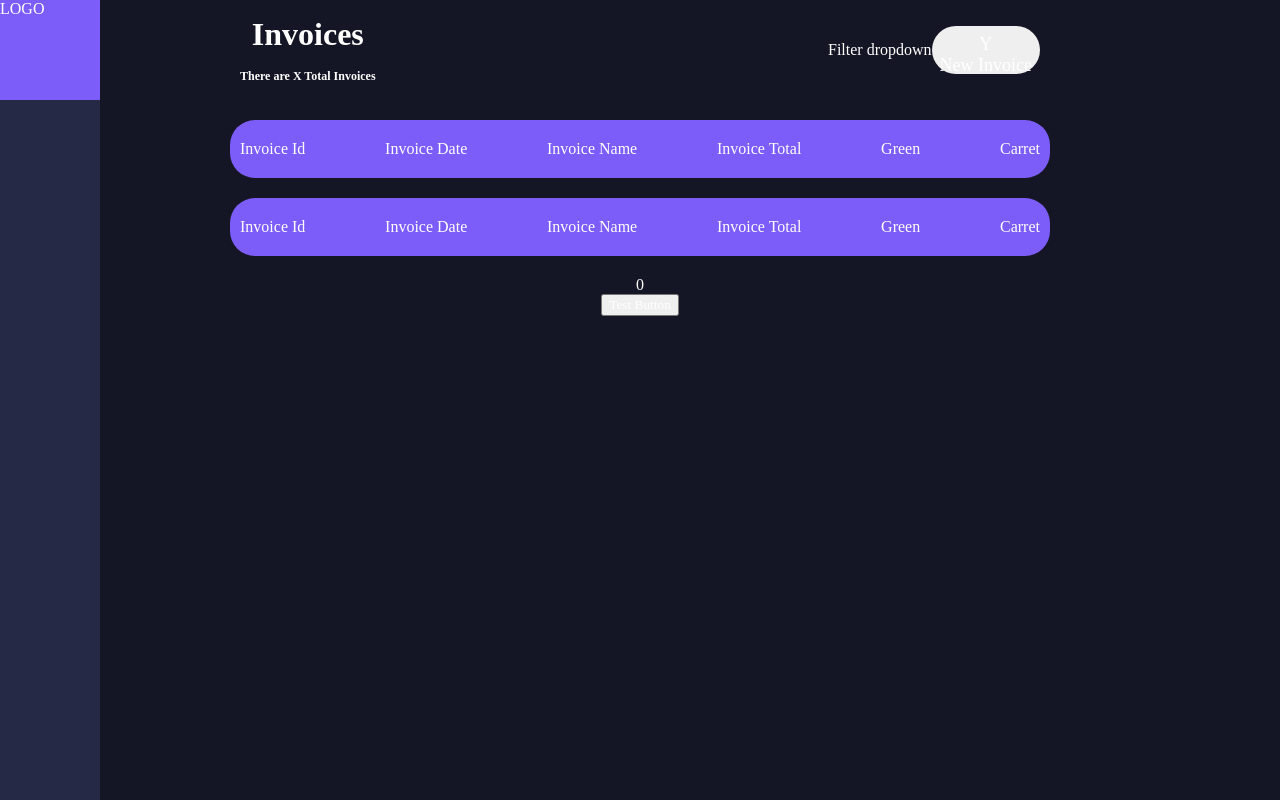
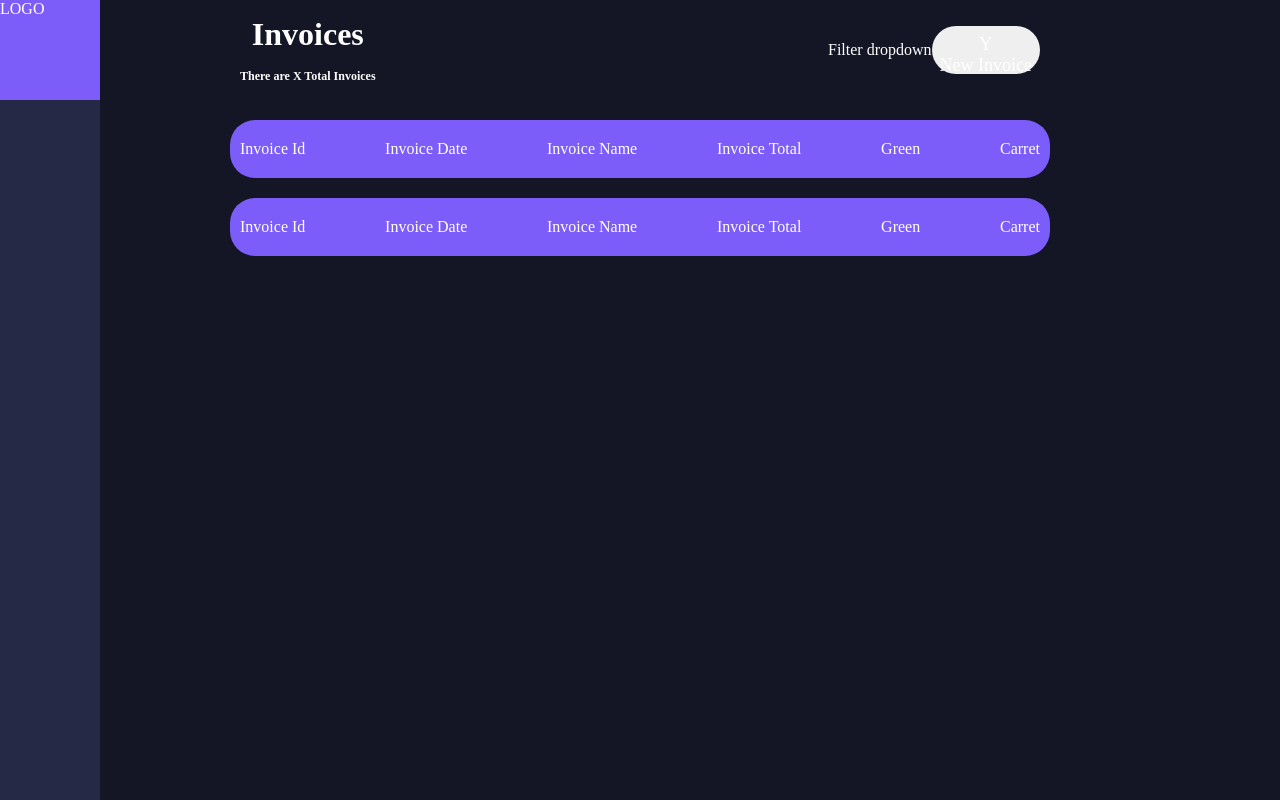
Before and after one commit to thomaswalkerdev/invoice-app, a React (Create React App) app: page / in a window 1280 px wide. Built offline with nearby package versions, Linux system fonts and the light colour scheme.

Commit message:
remove test provider content

```diff
--- a/src/views/invoice-list.tsx
+++ b/src/views/invoice-list.tsx
@@ -15,10 +15,6 @@ export function InvoiceList({ ...props }) {
           return <InvoiceEntry key={i} />;
         })}
       </div>
-      <div>{state?.count}</div>
-      <button onClick={() => dispatch({ type: InvoiceActions.CreateInvoice })}>
-        Test Button
-      </button>
     </>
   );
 }
```
